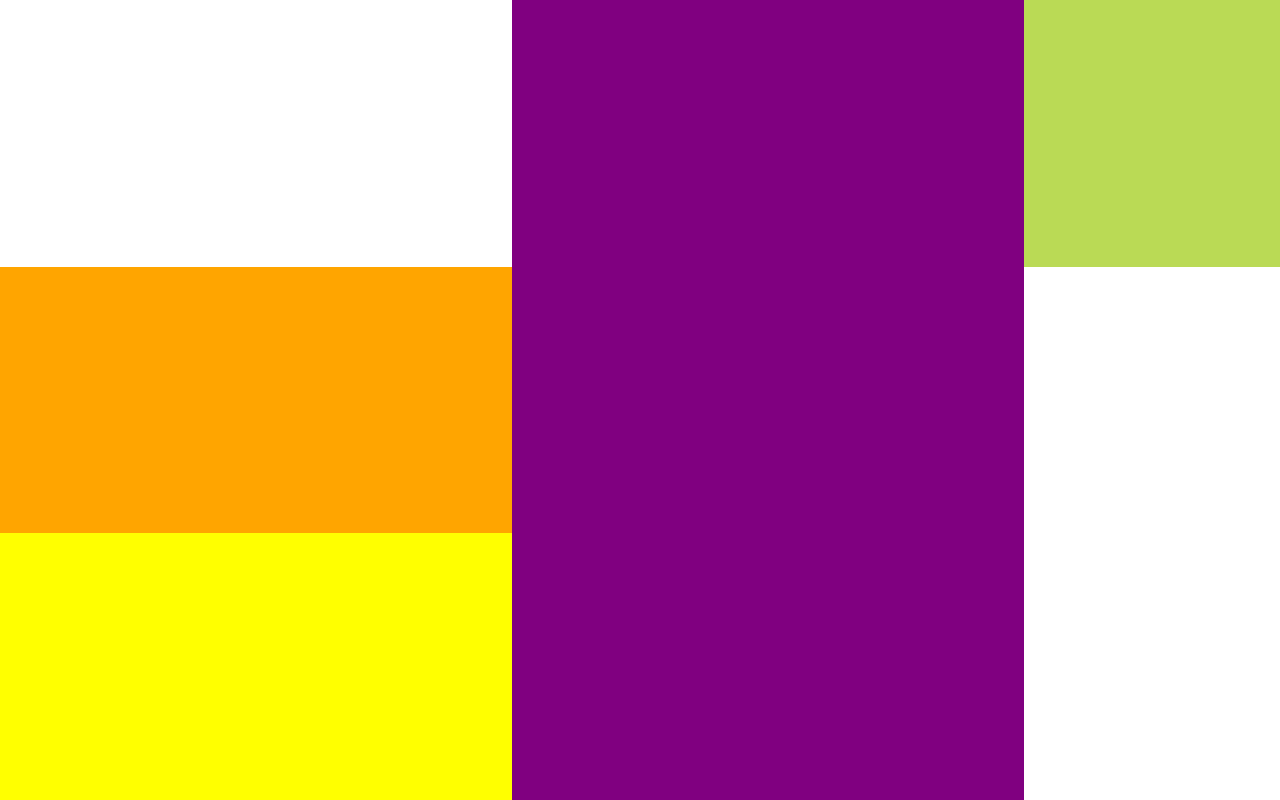
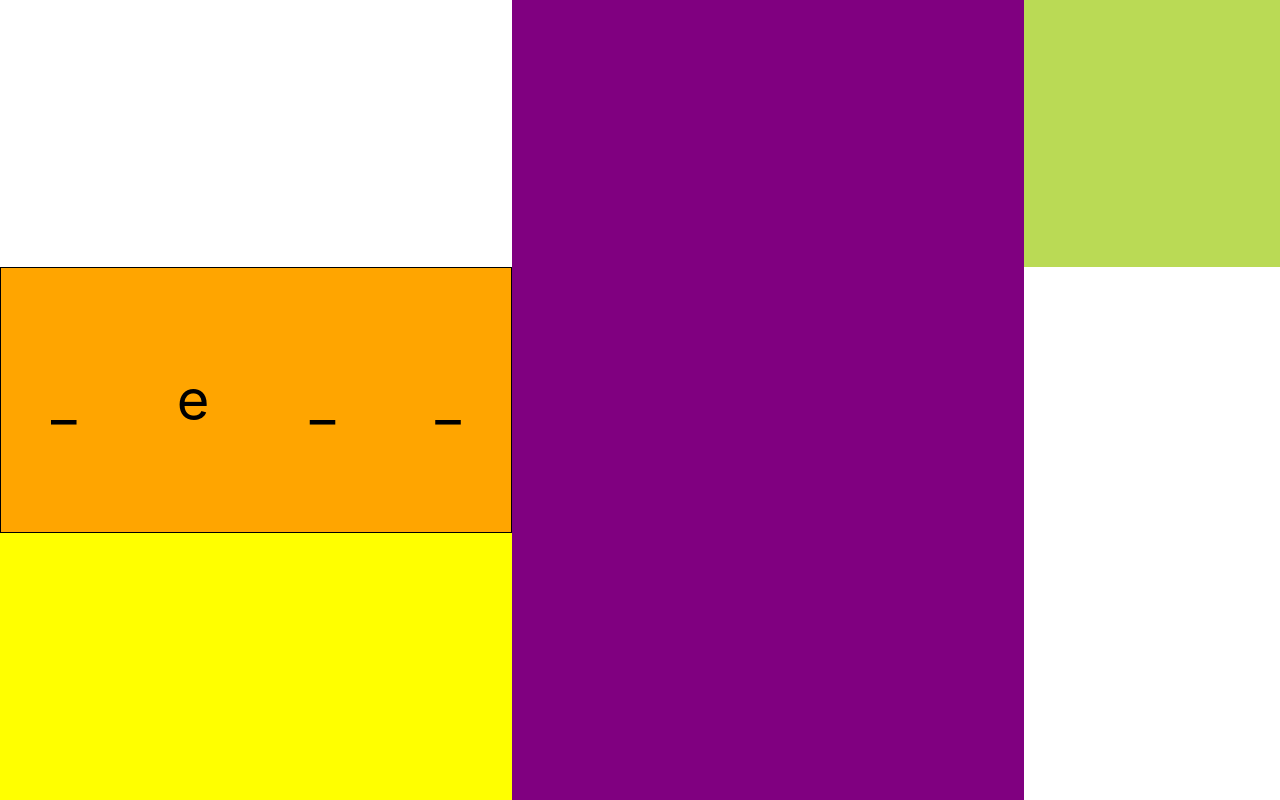
Before and after one commit to NinjaPirateMonkey/hangman, a Next.js app: page / in a window 1280 px wide. Built offline with nearby package versions, Linux system fonts and the light colour scheme.

Commit message:
add Progress component

```diff
--- a/components/Game/Game.jsx
+++ b/components/Game/Game.jsx
@@ -1,10 +1,15 @@
 import styles from './Game.module.css'
+import { Progress } from '..'
+
+
 export default function Game() {
 
     return (
         <div className={ styles.container }>
 
-            <div className={ styles.progress }></div>
+            <div className={ styles.progress }>
+                <Progress />
+            </div>
             <div className={ styles.buttons }></div>
             <div className={ styles.stage }></div>
             <div className={ styles.stats }></div>
--- /dev/null
+++ b/components/Progress/Progress.jsx
@@ -0,0 +1,29 @@
+import styles from './Progress.module.css'
+
+
+const fakeProps = {
+    word: [
+        { value: 't', guessed: false },
+        { value: 'e', guessed: true },
+        { value: 't', guessed: false },
+        { value: 't', guessed: false },
+    ]
+}
+
+export default function Progress( props ) {
+
+    function renderWord( word ) {
+        return word.map( (letter, i) => {
+            const text = letter.guessed
+                ? letter.value
+                : ' _ '
+            return <span key={i} className={styles.letter}>{ text }</span>
+        })
+    }
+
+    return (
+        <div className={styles.container}>
+            { renderWord( fakeProps.word )}
+        </div>
+    )
+}
--- /dev/null
+++ b/components/Progress/Progress.module.css
@@ -0,0 +1,13 @@
+
+.container {
+    display: flex;
+    justify-content: space-around;
+    align-items: center;
+    width: 100%;
+    height: 100%;
+
+    border: 1px solid black;
+
+    font-size: 56px;
+
+}
--- a/components/index.js
+++ b/components/index.js
@@ -1,4 +1,5 @@
 import Game from './Game/Game'
+import Progress from './Progress/Progress'
 
 
 
@@ -9,4 +10,5 @@ import Game from './Game/Game'
 
 export {
     Game,
+    Progress,
 }
```
